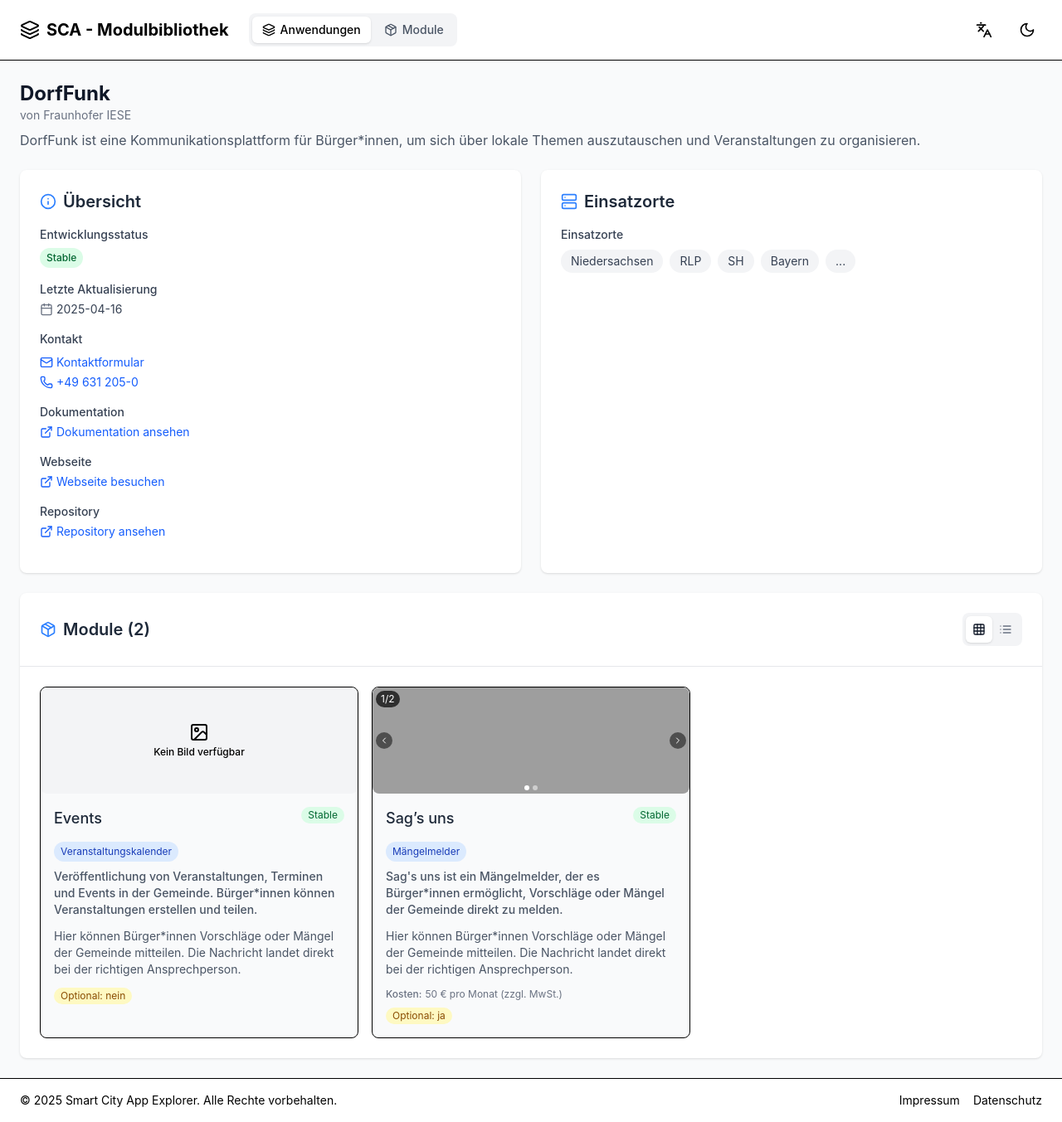
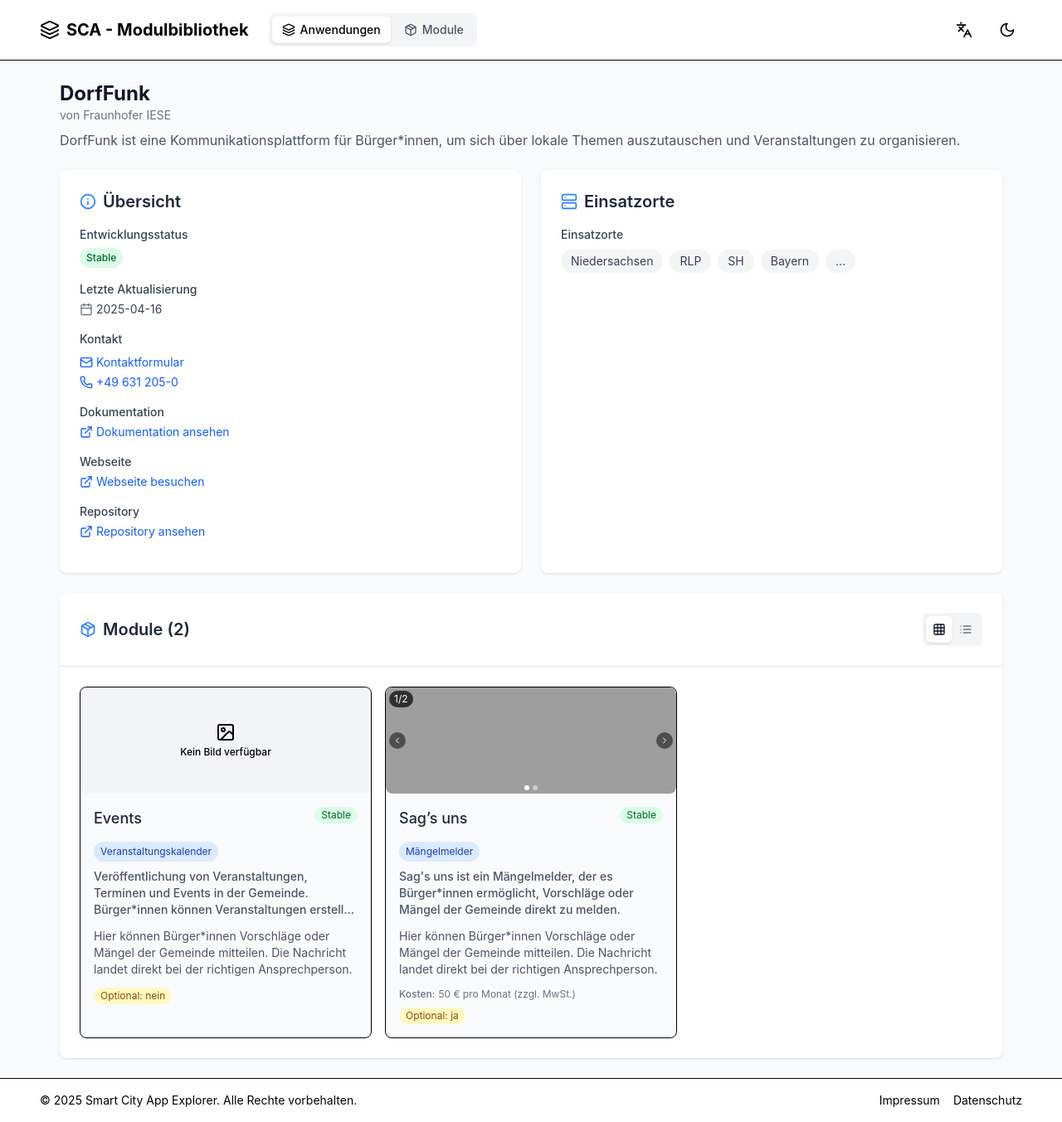
Before and after one commit to adelinerd/sca-modulecatalogue, a React (Vite) app: page / in a window 1280 px wide. Shown: the whole page at 83% size. Built offline with nearby package versions, Linux system fonts and the light colour scheme; grey boxes are pictures that could not be loaded; a web font is replaced by a local one.

Commit message:
Add horizontal padding for Bootstrap-like layout

```diff
--- a/src/App.tsx
+++ b/src/App.tsx
@@ -202,7 +202,7 @@
 
   if (error) {
     return (
-      <div className="min-h-screen bg-gray-50 dark:bg-gray-900 flex items-center justify-center">
+      <div className="min-h-screen bg-gray-50 dark:bg-gray-900 flex items-center justify-center px-4 sm:px-6 lg:px-8">
         <div className="bg-white dark:bg-gray-800 p-6 rounded-lg shadow-md max-w-md w-full">
           <h2 className="text-xl font-bold text-red-600 dark:text-red-400 mb-4">{t('loading.error.title')}</h2>
           <p className="text-gray-700 dark:text-gray-300">{error}</p>
@@ -232,6 +232,9 @@
         onViewChange={setCurrentView}
       />
 
+      {/* Main content with horizontal padding */}
+      <div className="flex-1 px-4 sm:px-6 lg:px-8 xl:px-12 2xl:px-16">
+        <div className="max-w-7xl mx-auto">
           <main className="flex flex-1 overflow-hidden">
             {currentView === 'apps' ? (
               <>
@@ -303,6 +306,8 @@
               <LegalInfo type={currentView} />
             )}
           </main>
+        </div>
+      </div>
 
       <Footer />
     </div>
--- a/src/components/Footer.tsx
+++ b/src/components/Footer.tsx
@@ -12,8 +12,10 @@
   };
 
   return (
-    <footer className="bg-white dark:bg-gray-900 border-t border-primary-100 dark:border-primary-900 py-4 px-6">
-      <div className="flex flex-col md:flex-row justify-between items-center text-sm text-primary-600 dark:text-primary-400">
+    <footer className="bg-white dark:bg-gray-900 border-t border-primary-100 dark:border-primary-900">
+      <div className="px-4 sm:px-6 lg:px-8 xl:px-12 2xl:px-16">
+        <div className="max-w-7xl mx-auto">
+          <div className="py-4 flex flex-col md:flex-row justify-between items-center text-sm text-primary-600 dark:text-primary-400">
             <div className="mb-2 md:mb-0">
               © {currentYear} {t('footer.copyright')}
             </div>
@@ -34,6 +36,8 @@
               </a>
             </div>
           </div>
+        </div>
+      </div>
     </footer>
   );
 };
--- a/src/components/Header.tsx
+++ b/src/components/Header.tsx
@@ -47,7 +47,10 @@
   };
 
   return (
-    <header className="bg-white dark:bg-gray-900 border-b border-primary-100 dark:border-primary-900 py-4 px-6 flex items-center justify-between transition-colors duration-200">
+    <header className="bg-white dark:bg-gray-900 border-b border-primary-100 dark:border-primary-900 transition-colors duration-200">
+      <div className="px-4 sm:px-6 lg:px-8 xl:px-12 2xl:px-16">
+        <div className="max-w-7xl mx-auto">
+          <div className="py-4 flex items-center justify-between">
             <div className="flex items-center space-x-6">
               <div
                 className="flex items-center space-x-2 cursor-pointer hover:opacity-80 transition-opacity"
@@ -145,6 +148,9 @@
                 )}
               </button>
             </div>
+          </div>
+        </div>
+      </div>
     </header>
   );
 };
--- a/src/components/LegalInfo.tsx
+++ b/src/components/LegalInfo.tsx
@@ -28,7 +28,7 @@
   }, [type]);
 
   return (
-    <div className="flex-1 p-6 max-w-4xl mx-auto">
+    <div className="flex-1 py-6 max-w-4xl mx-auto w-full">
       <div className="bg-white dark:bg-gray-800 rounded-lg shadow-md p-8">
         <h1 className="text-3xl font-bold text-primary-900 dark:text-primary-50 mb-8 border-b border-primary-200 dark:border-primary-700 pb-4">
           {t(`footer.${type}`)}
```
Lines whose indentation alone changed are shown as unchanged.
